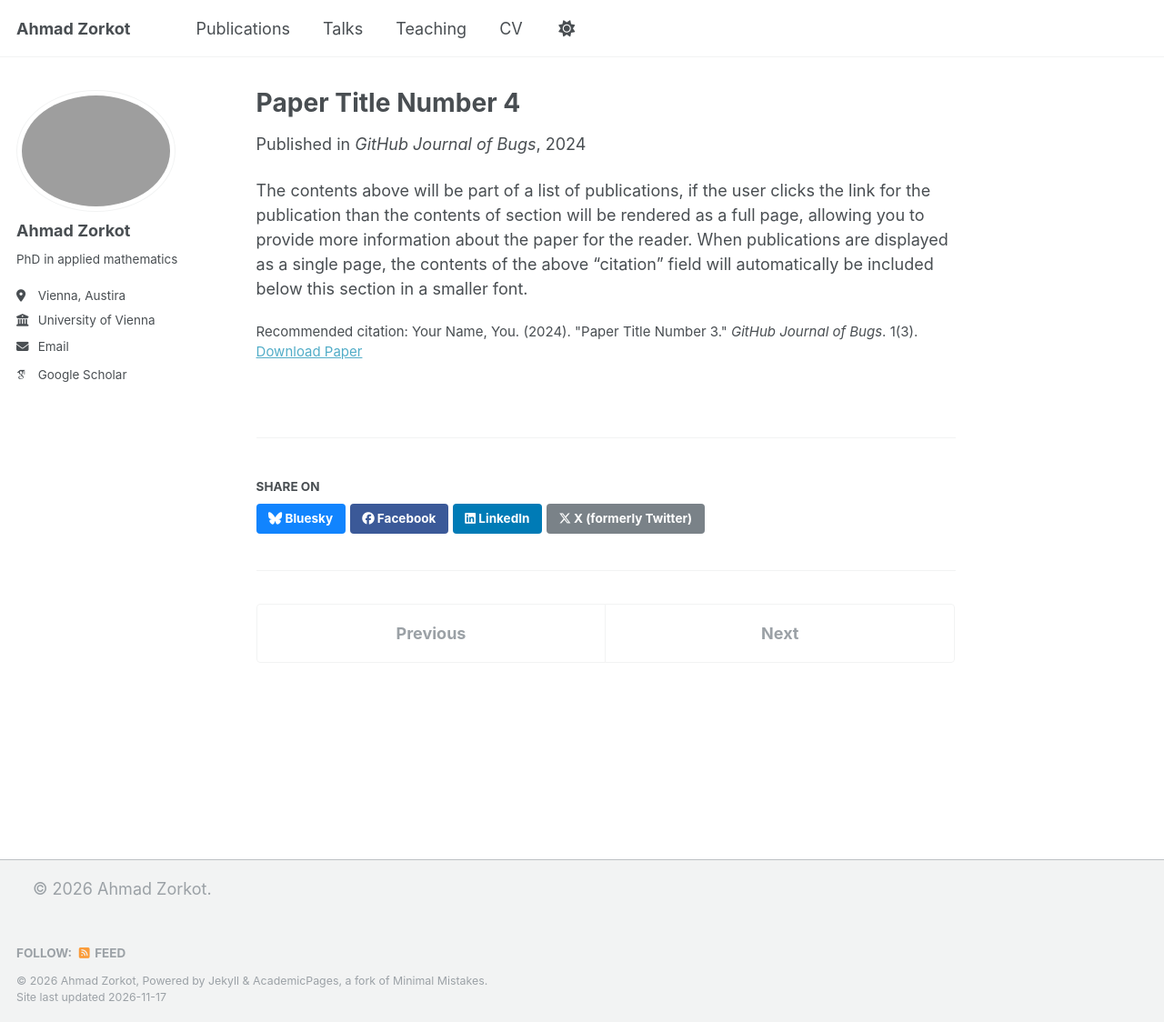
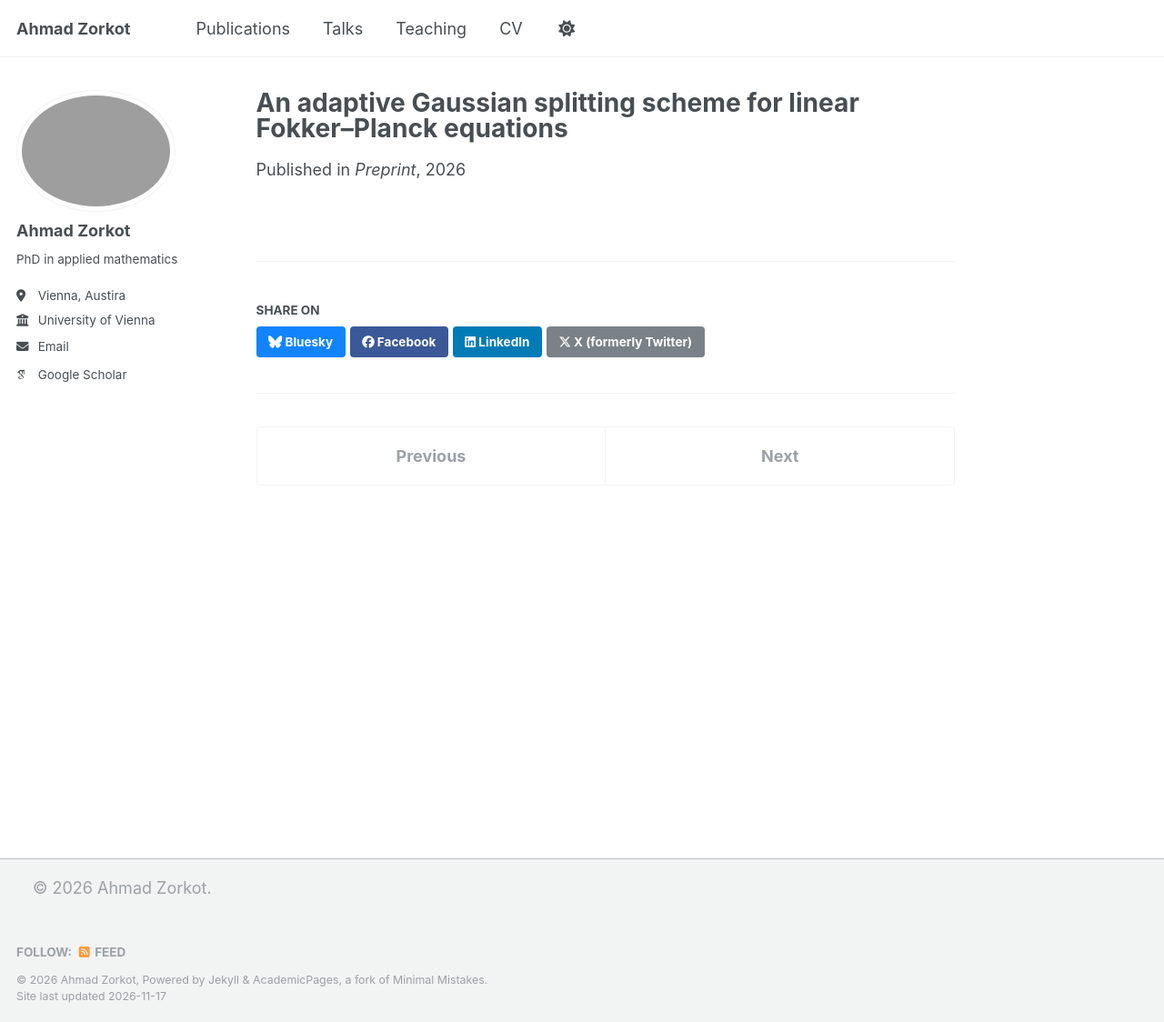
Before and after one commit to ahmadzorkot/ahmadzorkot.github.io, a Jekyll site: the page built from _publications/2024-02-17-paper-title-number-4.md, in a window 1280 px wide and 1124 px high. Shown: the whole window at 91% size. Built offline with Jekyll 4.4.1, drawn with Linux system fonts in a browser that asks for light colours; some web fonts are replaced.

Commit message:
Update 2024-02-17-paper-title-number-4.md

```diff
--- a/_publications/2024-02-17-paper-title-number-4.md
+++ b/_publications/2024-02-17-paper-title-number-4.md
@@ -1,13 +1,9 @@
 ---
-title: "Paper Title Number 4"
+title: "An adaptive Gaussian splitting scheme for linear Fokker--Planck equations"
+author: "Markus Bachmayr, Tianyu Jin, Damiano Lombardi, Olga Mula and Ahmad Zorkot"
 collection: publications
-category: conferences
-permalink: /publication/2024-02-17-paper-title-number-4
-excerpt: 'This paper is about fixing template issue #693.'
-date: 2024-02-17
-venue: 'GitHub Journal of Bugs'
-paperurl: 'http://academicpages.github.io/files/paper3.pdf'
-citation: 'Your Name, You. (2024). &quot;Paper Title Number 3.&quot; <i>GitHub Journal of Bugs</i>. 1(3).'
+category: preprint
+date: 2026-11-17
+venue: "Preprint"
+arxivurl: "https://arxiv.org/abs/2611.20743"
 ---
-
-The contents above will be part of a list of publications, if the user clicks the link for the publication than the contents of section will be rendered as a full page, allowing you to provide more information about the paper for the reader. When publications are displayed as a single page, the contents of the above "citation" field will automatically be included below this section in a smaller font.
```
